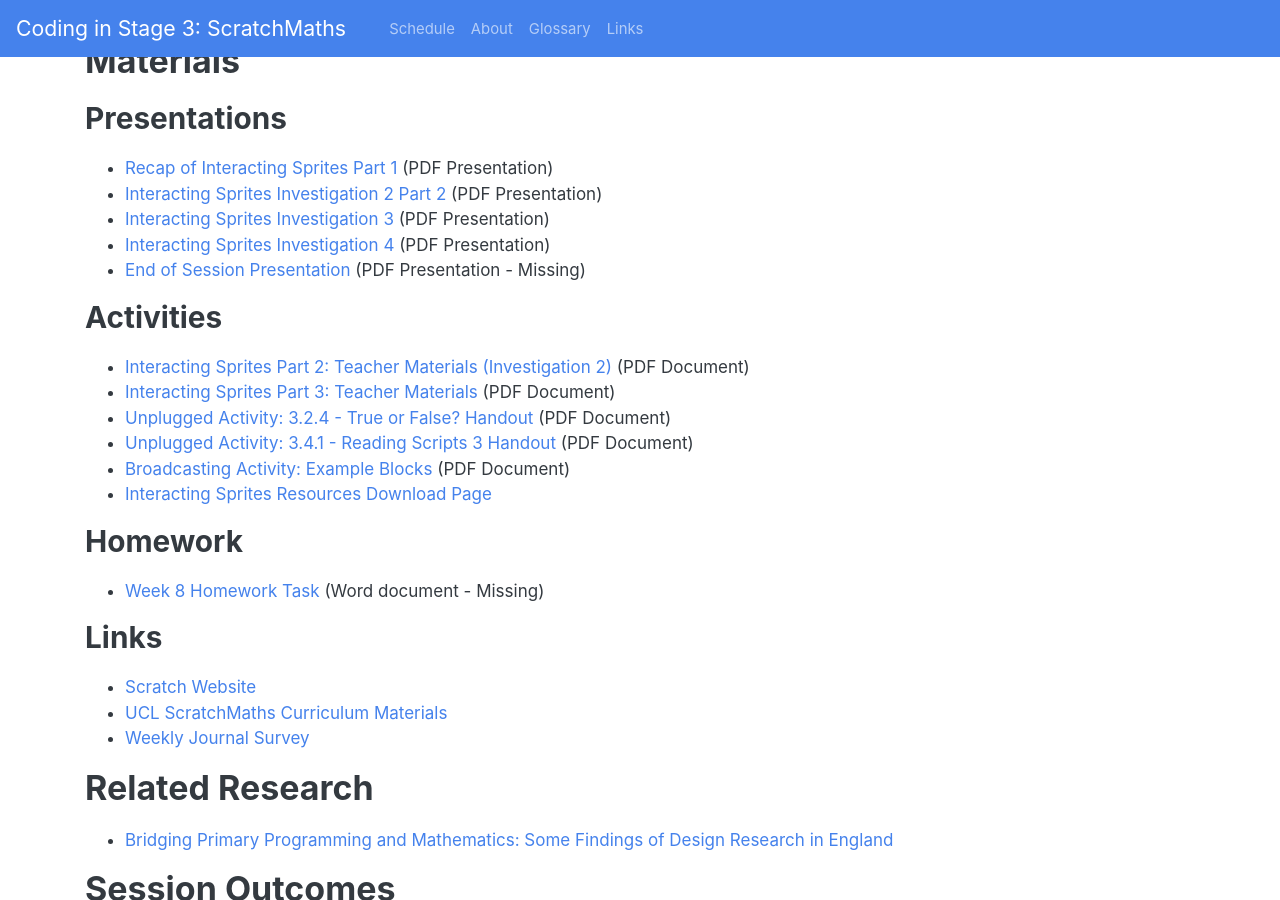
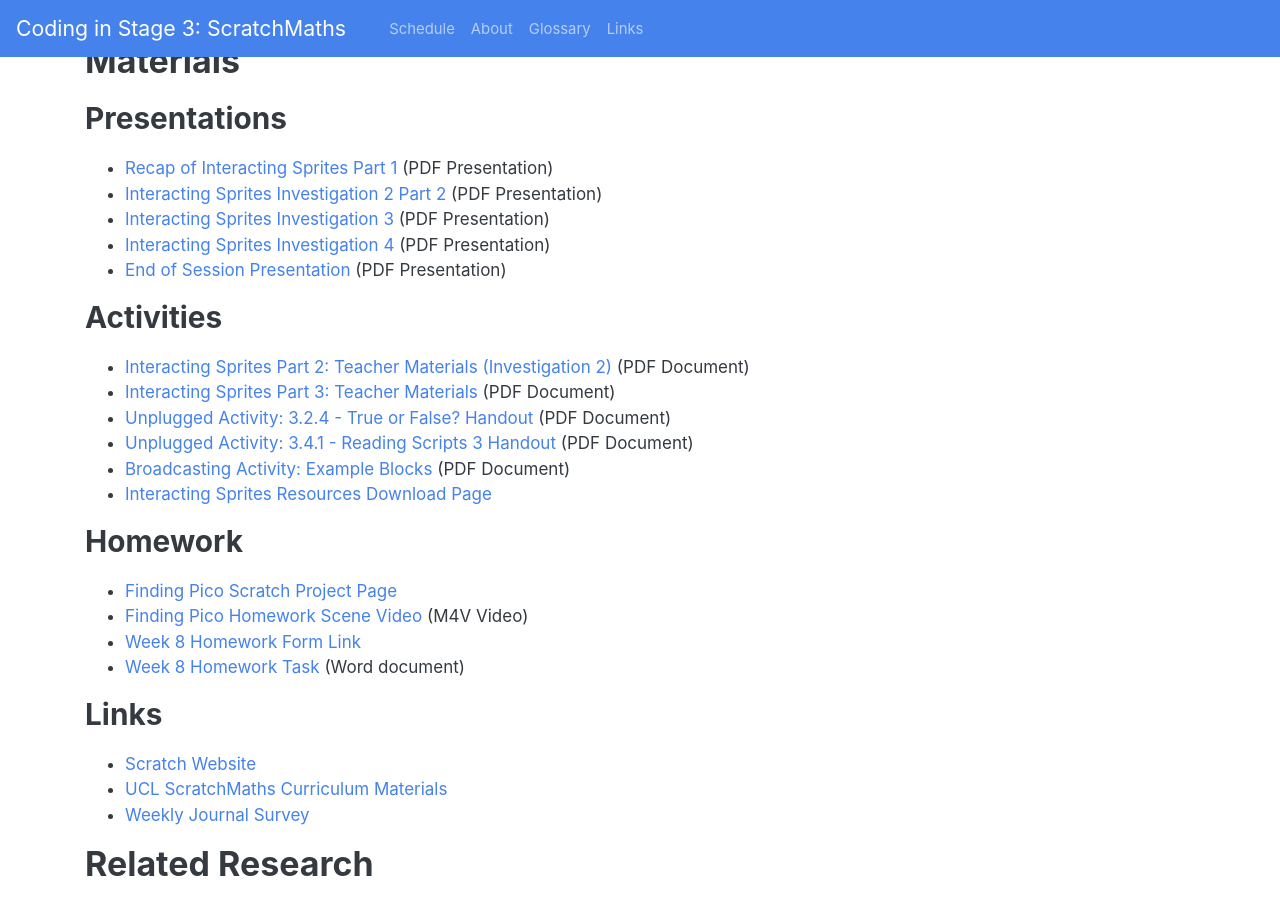
Before and after one commit to cs4s/2018, a Jekyll site: the page built from maths/week-8/index.md, in a window 1280 px wide and 900 px high, scrolled down 639 px. Built offline with Jekyll 4.4.1, drawn with Linux system fonts in a browser that asks for light colours.

Commit message:
Adds Week 8 MATHS end of session presentation and HW links

```diff
--- a/maths/week-8/index.md
+++ b/maths/week-8/index.md
@@ -25,7 +25,7 @@
 - [Interacting Sprites Investigation 2 Part 2]({{ site.drive_url | append: '1-Ytgew_ndpQypx0Psc9-cTatXOnhJPjk' }}){:target="_blank"} (PDF Presentation)
 - [Interacting Sprites Investigation 3]({{ site.drive_url | append: '1yrA7LsPO8R8wqWD6MXbbAtm3L408NCZY' }}){:target="_blank"} (PDF Presentation)
 - [Interacting Sprites Investigation 4]({{ site.drive_url | append: '1HRXijmgeiG-Iu_lc8dBHTYPWtF1MeNnF' }}){:target="_blank"} (PDF Presentation)
-- [End of Session Presentation]({{ site.drive_url | append: '' }}){:target="_blank"} (PDF Presentation - Missing)
+- [End of Session Presentation]({{ site.drive_url | append: '1JdvRWs4l80UnE7tdOsL6b5TD1NAL9y4v' }}){:target="_blank"} (PDF Presentation)
 
 ### Activities
 
@@ -38,7 +38,10 @@
 
 ### Homework
 
-- [Week 8 Homework Task]({{ site.drive_url | append: '' }}) (Word document - Missing)
+- [Finding Pico Scratch Project Page](https://scratch.mit.edu/projects/235094153/){:target="_blank"}
+- [Finding Pico Homework Scene Video]({{ site.drive_url | append: '1AbOfZjJ1VGgcBJZTeheJcEL1HMOIlPOm' }}){:target="_blank"}  (M4V Video)
+- [Week 8 Homework Form Link](https://goo.gl/forms/2qr89dPnaIeB19aG2){:target="_blank"}
+- [Week 8 Homework Task]({{ site.drive_url | append: '15m_nqMLXParGAFW4aaPviZ9NaOnz9GTh' }}) (Word document)
 
 ### Links
 
```
Also changed, not shown: maths/week-8/presentations/session_end.md (added, +115 -0 lines), maths/week-8/presentations/images/hey_giga.png (added), maths/week-8/presentations/images/move_off_stage.png (added), maths/week-8/presentations/images/move_to_Tera.png (added), maths/week-8/presentations/images/simplifying_scripts.png (added).
